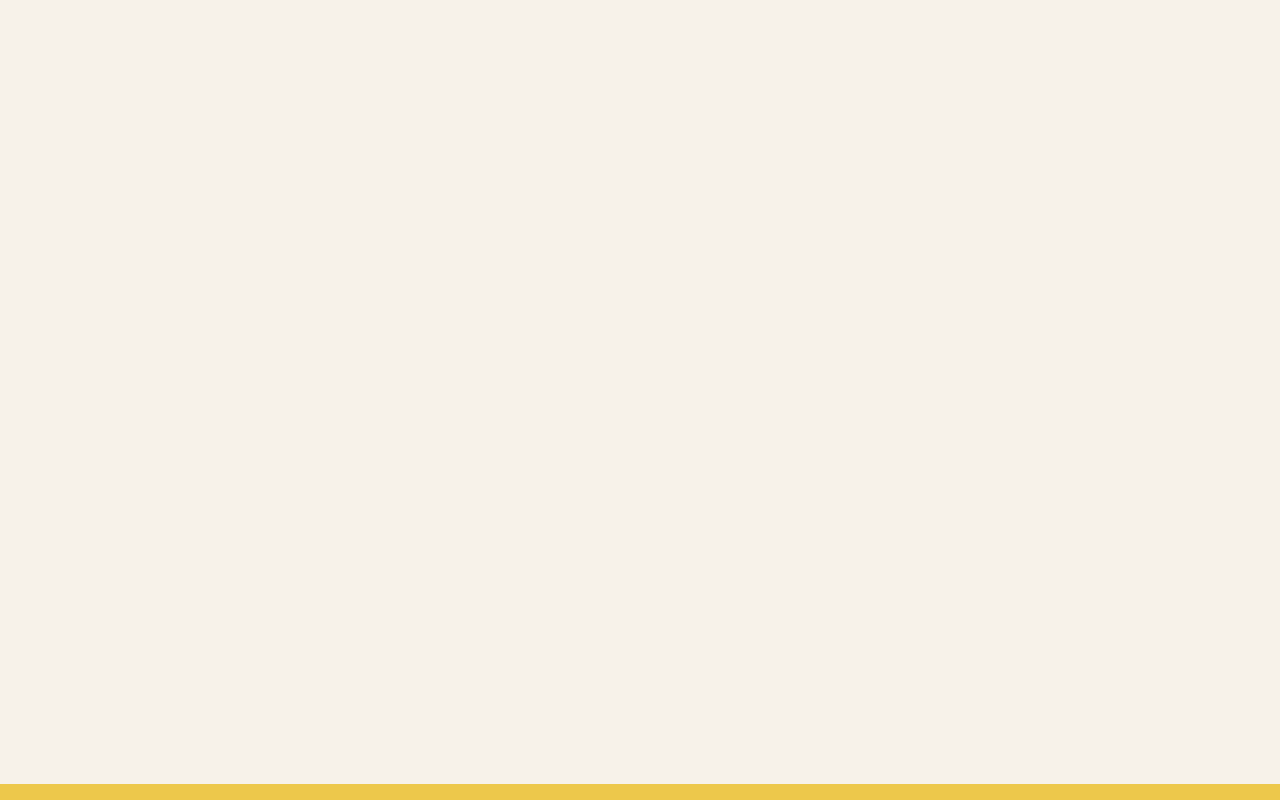
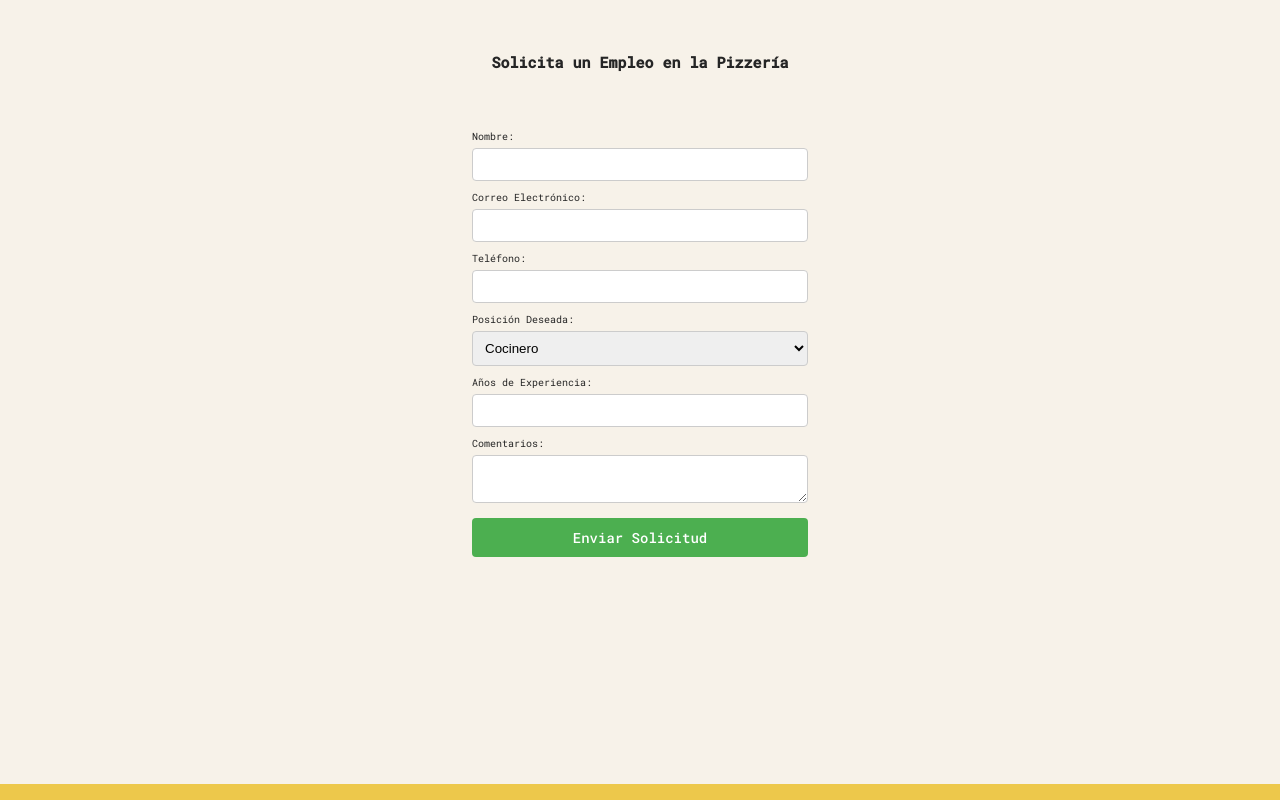
Before and after one commit to Macias-Monica/mamamia, a React (Create React App) app: page /jobs in a window 1280 px wide. Before the commit this address had no page. Built offline with nearby package versions, Linux system fonts and the light colour scheme.

Commit message:
Proyecto 2 - Pagina Buscar Empleo

```diff
--- a/src/App.js
+++ b/src/App.js
@@ -42,7 +42,7 @@ function Header() {
             <Link to="/order">Ordenar</Link>
           </li>
           <li>
-            <Link to="/promociones">Promociones</Link>
+            <Link to="/jobs">Empleo</Link>
           </li>
         </ul>
       </nav>
--- a/src/index.js
+++ b/src/index.js
@@ -5,6 +5,7 @@ import App from "./App";
 import OrderPage from "./order"; // Página de pedidos
 import Menu from "./Menu";
 import React from "react";
+import JobApplicationPage from "./jobs";
 
 const root = ReactDOM.createRoot(document.getElementById("root"));
 
@@ -15,6 +16,7 @@ root.render(
         <Route path="/" element={<App />} />
         <Route path="/Menu" element={<Menu />} />
         <Route path="/order" element={<OrderPage />} />
+        <Route path="/jobs" element={<JobApplicationPage />} />
       </Routes>
     </Router>
   </React.StrictMode>
--- /dev/null
+++ b/src/jobs.js
@@ -0,0 +1,126 @@
+import React, { useState } from "react";
+
+function JobApplicationPage() {
+  const [name, setName] = useState("");
+  const [email, setEmail] = useState("");
+  const [phone, setPhone] = useState("");
+  const [position, setPosition] = useState("Cocinero");
+  const [experience, setExperience] = useState("");
+  const [comments, setComments] = useState("");
+
+  const handleSubmit = (e) => {
+    e.preventDefault();
+    alert(
+      `Solicitud enviada:\nNombre: ${name}\nCorreo: ${email}\nTeléfono: ${phone}\nPosición: ${position}\nExperiencia: ${experience} años\nComentarios: ${comments}`
+    );
+  };
+
+  return (
+    <div className="container">
+      <h2>Solicita un Empleo en la Pizzería</h2>
+      <form onSubmit={handleSubmit} className="job-application-form">
+        <label htmlFor="name">Nombre:</label>
+        <input
+          type="text"
+          id="name"
+          value={name}
+          onChange={(e) => setName(e.target.value)}
+          required
+        />
+
+        <label htmlFor="email">Correo Electrónico:</label>
+        <input
+          type="email"
+          id="email"
+          value={email}
+          onChange={(e) => setEmail(e.target.value)}
+          required
+        />
+
+        <label htmlFor="phone">Teléfono:</label>
+        <input
+          type="tel"
+          id="phone"
+          value={phone}
+          onChange={(e) => setPhone(e.target.value)}
+          required
+        />
+
+        <label htmlFor="position">Posición Deseada:</label>
+        <select
+          id="position"
+          value={position}
+          onChange={(e) => setPosition(e.target.value)}
+        >
+          <option value="Cocinero">Cocinero</option>
+          <option value="Repartidor">Repartidor</option>
+          <option value="Cajero">Cajero</option>
+          <option value="Gerente de Turno">Gerente de Turno</option>
+        </select>
+
+        <label htmlFor="experience">Años de Experiencia:</label>
+        <input
+          type="number"
+          id="experience"
+          value={experience}
+          onChange={(e) => setExperience(e.target.value)}
+          required
+        />
+
+        <label htmlFor="comments">Comentarios:</label>
+        <textarea
+          id="comments"
+          value={comments}
+          onChange={(e) => setComments(e.target.value)}
+        ></textarea>
+
+        <button type="submit" className="btn">
+          Enviar Solicitud
+        </button>
+      </form>
+
+      <style jsx>{`
+        .container {
+          max-width: 600px;
+          margin: auto;
+          padding: 20px;
+        }
+
+        .job-application-form {
+          display: flex;
+          flex-direction: column;
+          width: 60%;
+        }
+
+        .job-application-form label {
+          margin-top: 10px;
+        }
+
+        .job-application-form input,
+        .job-application-form select,
+        .job-application-form textarea {
+          padding: 8px;
+          margin-top: 5px;
+          border: 1px solid #ccc;
+          border-radius: 4px;
+        }
+
+        .job-application-form button {
+          margin-top: 15px;
+          padding: 10px;
+          background-color: #4caf50;
+          color: white;
+          border: none;
+          border-radius: 4px;
+          cursor: pointer;
+        }
+
+        .job-application-form button:hover {
+          background-color: #45a049;
+        }
+      `}</style>
+    </div>
+  );
+}
+
+export default JobApplicationPage;
--- a/src/order.js
+++ b/src/order.js
@@ -1,4 +1,3 @@
-
 import React, { useState } from "react";
 
 function OrderPage() {
```
